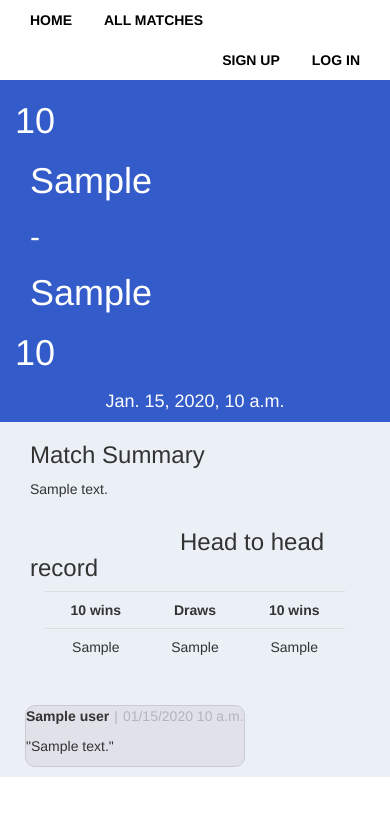
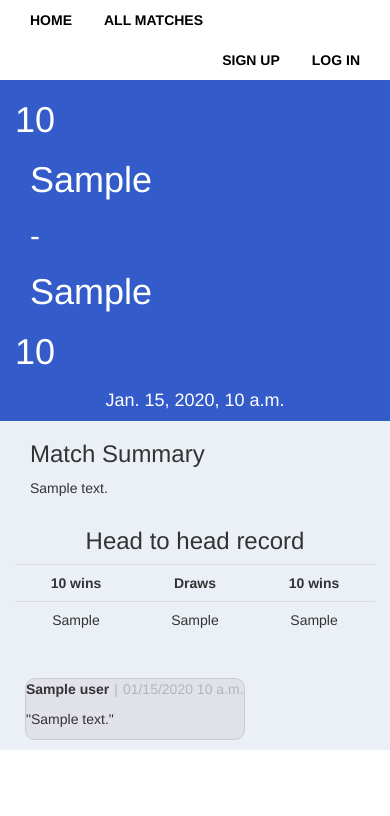
Before and after one commit to cramshaw/fiveaside, a Django app: template fives/templates/fives/match.html in a window 390 px wide. Shown: the top 816 px of the page. Run offline with Django 3.2, Linux system fonts and the light colour scheme; the template is opened without the code that fills it: most values are stand-ins (such as "Sample title", 1, 10 or a date in 2020); some libraries are stand-ins or nearby versions.

Commit message:
Fix match page white space

```diff
--- a/fives/static/fives/main.css
+++ b/fives/static/fives/main.css
@@ -34,7 +34,7 @@
 }
 
 .h2h h3{
-  text-indent: 150px;
+  text-align: center;
 }
 
 .h2h table, th{
--- a/fives/templates/fives/match.html
+++ b/fives/templates/fives/match.html
@@ -8,10 +8,8 @@
 <div class="match-summary">
     <div class="container">
         <div class="row">
-            <div class="col-sm-3">
-            </div>
 
-            <div class="col-sm-2">
+            <div class="col-sm-2 col-sm-offset-3">
                 <div class="home-team">
 
                     <h1><a href="/fives/team/{{ match_id.home_team.id }}/">{{ match_id.home_team }}</a></h1>
@@ -52,6 +50,7 @@
                 </div>
             </div>
 
+
             <div class="col-sm-2">
                 <div class="away-team">
 
@@ -62,13 +61,18 @@
 
         </div>
 
+
         <div class="row">
             <div class="match-time">
                 <h4>{{ match_id.time }}</h4>
             </div>
         </div>
+
     </div>
 </div>
+
+
+
 
 
 <div class="match-details">
@@ -90,7 +94,7 @@
             </div>
 
 
-            <div class="col-md-6">
+            <div class="row">
                 <div class="h2h">
                     <div class="container">
 
```
Lines whose indentation alone changed are shown as unchanged.
